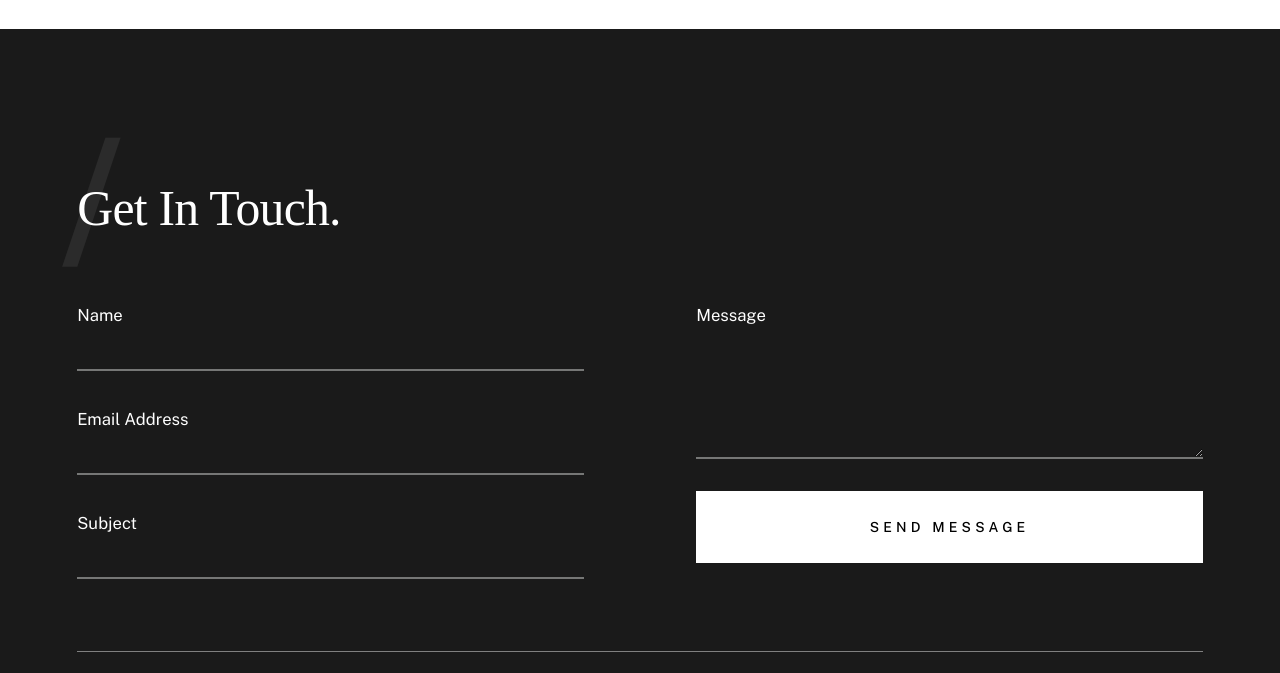
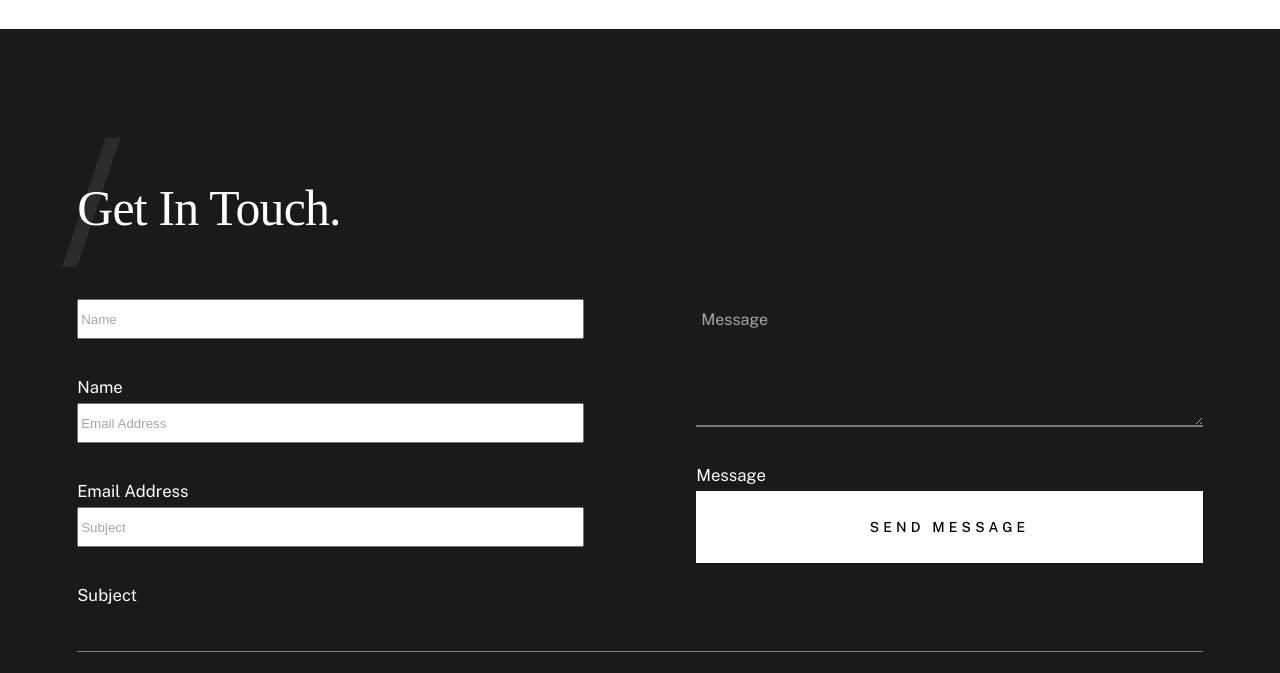
Before and after one commit to Harishhona07/beta, a plain HTML site: page index.html in a window 1280 px wide. Shown: the part 1915-2588 px from the top of the page. Drawn offline with nearby package versions, Linux system fonts and the light colour scheme; a web font is replaced by a local one.

Commit message:
Update index.html

```diff
--- a/index.html
+++ b/index.html
@@ -343,21 +343,31 @@
           <div class="column xl-10 md-12 s-footer__block s-footer__about">
             <div class="field1">
               <div class="field">
-                <label for="">Name</label>
-                <input type="text" />
+                  <div class="form__group field">
+                    <input type="input" class="form__field" placeholder="Name" required="">
+                    <label for="name" class="form__label">Name</label>
+                </div>
               </div>
               <div class="field">
-                <label for="">Email Address</label>
-                <input type="text" />
+
+                  <div class="form__group field">
+                    <input type="input" class="form__field" placeholder="Email Address" required="">
+                    <label for="name" class="form__label">Email Address</label>
+                    </div>
+
               </div>
               <div class="field">
-                <label for="">Subject</label>
-                <input type="text" />
+                <div class="form__group">
+                  <input type="input" class="form__field" placeholder="Subject" required="">
+                  <label for="subject" class="form__label">Subject</label>
+                  </div>
               </div>
             </div>
             <div class="field">
-              <label for="">Message</label>
-              <textarea name="" id=""></textarea>
+              <div class="form__group">
+               <textarea name="" id="" class="form__field" placeholder="Message"></textarea>
+                <label for="subject" class="form__label">Message</label>
+                </div>
 
               <div class="tab-12">
                 <a
```
